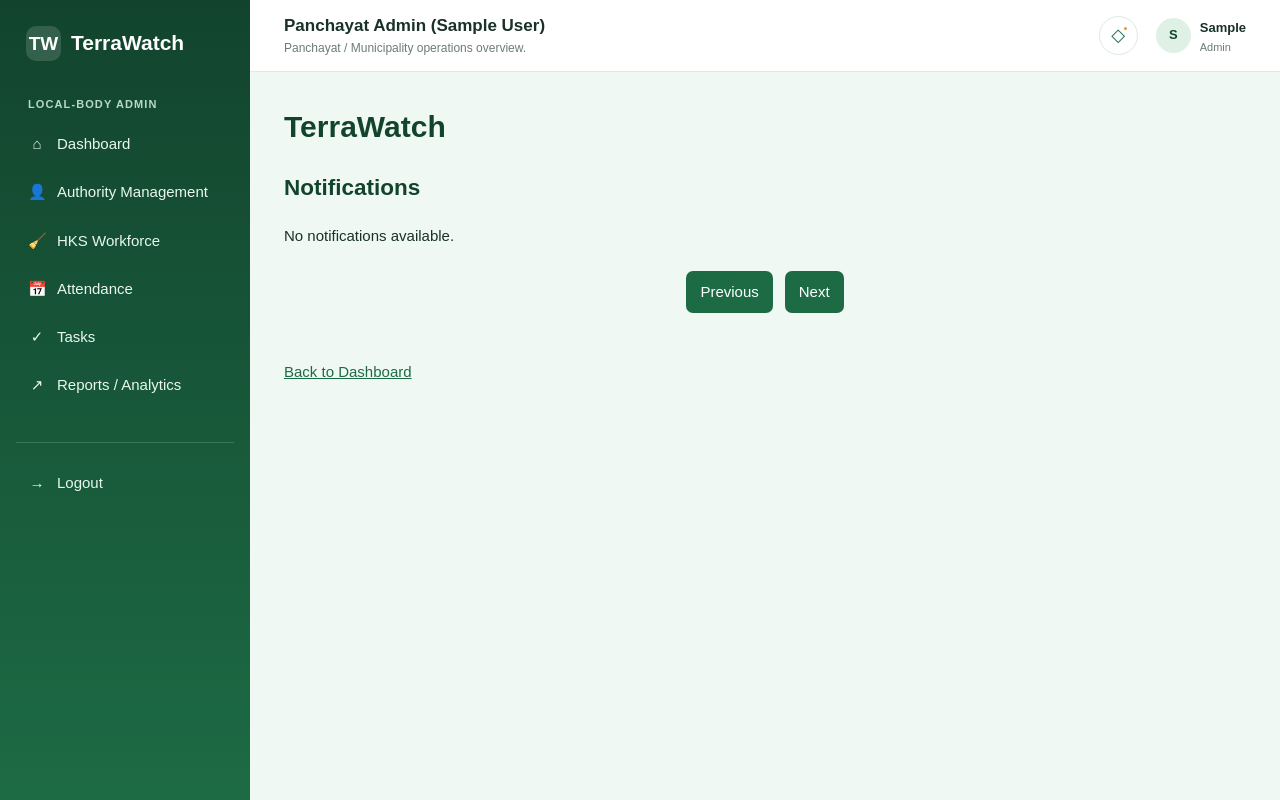
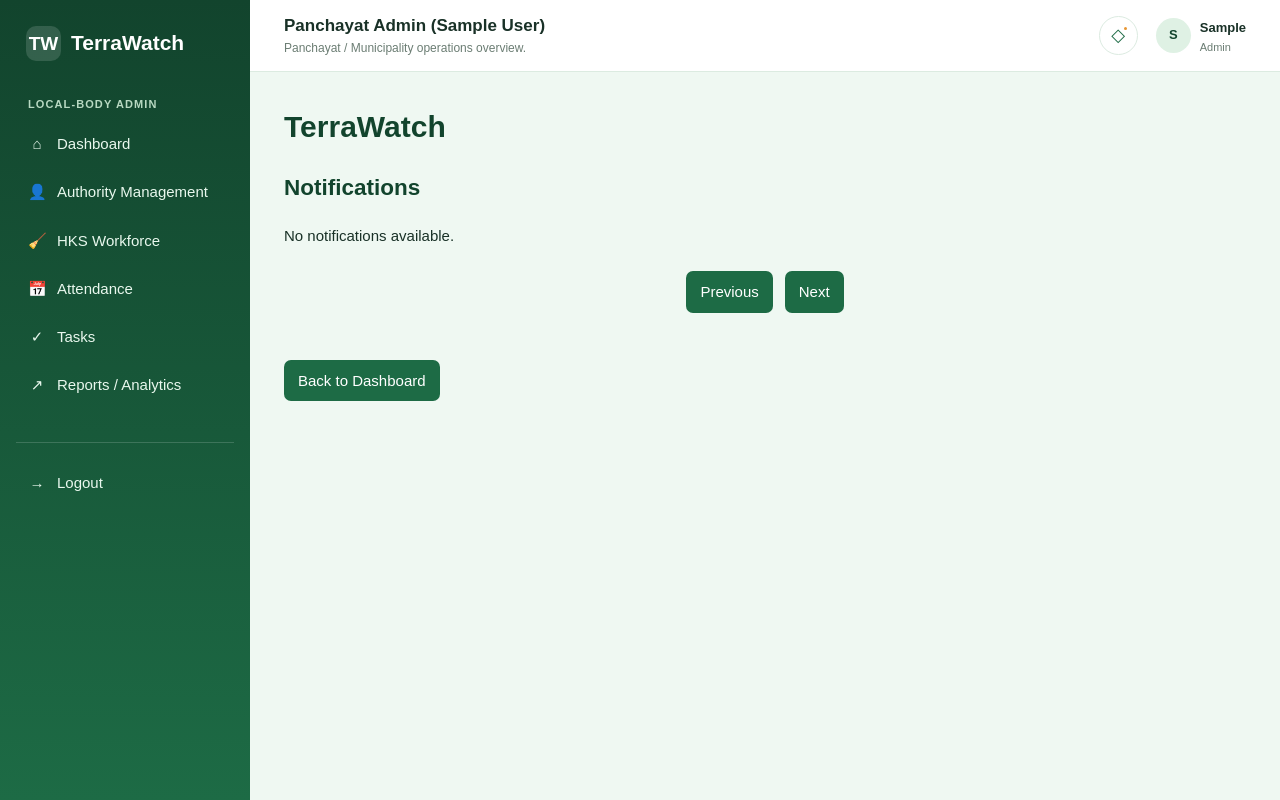
Before and after one commit to revathi-r-123/TerraWatch, a Django app: page /notifications/ in a window 1280 px wide. Run offline with Django 5.2, Linux system fonts and the light colour scheme; a user stored in the database is signed in; tables that the repository leaves empty hold one stand-in row (values such as "Sample post"); data that the repository does not hold is empty.

Commit message:
Updation in html pages

```diff
--- a/templates/analytics.html
+++ b/templates/analytics.html
@@ -25,6 +25,6 @@
 
 <br>
 
-<a href="{% url 'authority_dashboard' %}">Back to Dashboard</a>
+<a class="button" href="{% url 'authority_dashboard' %}">Back to Dashboard</a>
 
 {% endblock %}
--- a/templates/assigned_tasks.html
+++ b/templates/assigned_tasks.html
@@ -51,7 +51,7 @@
 
     <td>
         {% if task.before_photo %}
-            <a href="{{ task.before_photo.url }}" target="_blank" rel="noopener">View before</a>
+            <a class="button" href="{{ task.before_photo.url }}" target="_blank" rel="noopener">View before</a>
         {% else %}
             Not uploaded
         {% endif %}
@@ -59,7 +59,7 @@
 
     <td>
         {% if task.after_photo %}
-            <a href="{{ task.after_photo.url }}" target="_blank" rel="noopener">View after</a>
+            <a class="button" href="{{ task.after_photo.url }}" target="_blank" rel="noopener">View after</a>
         {% else %}
             Not uploaded
         {% endif %}
@@ -101,7 +101,7 @@
 
 <br>
 
-<a href="{% url 'worker_dashboard' %}">
+<a class="button" href="{% url 'worker_dashboard' %}">
     Back to Dashboard
 </a>
 
--- a/templates/attendance.html
+++ b/templates/attendance.html
@@ -51,6 +51,6 @@
 
 <br>
 
-<a href="{% url 'worker_dashboard' %}">Back to Dashboard</a>
+<a class="button" href="{% url 'worker_dashboard' %}">Back to Dashboard</a>
 
 {% endblock %}
--- a/templates/compliance.html
+++ b/templates/compliance.html
@@ -36,6 +36,6 @@
 
 <br>
 
-<a href="{% url 'authority_dashboard' %}">Back to Dashboard</a>
+<a class="button" href="{% url 'authority_dashboard' %}">Back to Dashboard</a>
 
 {% endblock %}
--- a/templates/feedback.html
+++ b/templates/feedback.html
@@ -36,7 +36,7 @@
 
 <br>
 
-<a href="{% url 'citizen_dashboard' %}">
+<a class="button" href="{% url 'citizen_dashboard' %}">
     Back to Dashboard
 </a>
 
--- a/templates/inspection.html
+++ b/templates/inspection.html
@@ -31,6 +31,6 @@
 
 <br>
 
-<a href="{% url 'authority_dashboard' %}">Back to Dashboard</a>
+<a class="button" href="{% url 'authority_dashboard' %}">Back to Dashboard</a>
 
 {% endblock %}
--- a/templates/maintenance_tasks.html
+++ b/templates/maintenance_tasks.html
@@ -34,6 +34,6 @@
 
 <br>
 
-<a href="{% url 'authority_dashboard' %}">Back to Dashboard</a>
+<a class="button" href="{% url 'authority_dashboard' %}">Back to Dashboard</a>
 
 {% endblock %}
--- a/templates/manage_reports.html
+++ b/templates/manage_reports.html
@@ -2,8 +2,8 @@
 
 {% block content %}
 
-<style>.workspace-head{display:flex;justify-content:space-between;align-items:end;gap:16px;margin-bottom:24px}.workspace-head h1{margin:0;font-size:28px}.workspace-head p{margin:6px 0 0;color:var(--muted)}.back-action{padding:9px 13px;border:1px solid var(--line);border-radius:8px;background:#fff;text-decoration:none;font-size:13px;font-weight:700}.data-panel{overflow:hidden;border:1px solid var(--line);border-radius:14px;background:#fff;box-shadow:var(--shadow)}.table-scroll{overflow-x:auto}.authority-table{width:100%;min-width:850px;border-collapse:collapse}.authority-table th,.authority-table td{padding:15px 18px;border-bottom:1px solid #edf4ef;text-align:left;vertical-align:top}.authority-table th{background:#f8fcf9;color:var(--muted);font-size:11px;letter-spacing:.06em;text-transform:uppercase}.authority-table td{font-size:13px}.report-title{font-weight:700}.report-description{max-width:280px;color:var(--muted)}.status-chip{display:inline-block;padding:4px 9px;border-radius:999px;background:#e4f4e9;color:var(--forest-dark);font-size:12px;font-weight:700}</style>
-<section class="workspace-head"><div><h1>Manage reports</h1><p>Review every issue reported by citizens in one workspace.</p></div><a class="back-action" href="{% url 'authority_dashboard' %}">← Authority dashboard</a></section>
+<style>.workspace-head{display:flex;justify-content:space-between;align-items:end;gap:16px;margin-bottom:24px}.workspace-head h1{margin:0;font-size:28px}.workspace-head p{margin:6px 0 0;color:var(--muted)}.back-action{padding:9px 13px;border:1px solid var(--line);border-radius:8px;background:#fff;color:var(--forest-dark);text-decoration:none;font-size:13px;font-weight:700}.data-panel{overflow:hidden;border:1px solid var(--line);border-radius:14px;background:#fff;box-shadow:var(--shadow)}.table-scroll{overflow-x:auto}.authority-table{width:100%;min-width:850px;border-collapse:collapse}.authority-table th,.authority-table td{padding:15px 18px;border-bottom:1px solid #edf4ef;text-align:left;vertical-align:top}.authority-table th{background:#f8fcf9;color:var(--muted);font-size:11px;letter-spacing:.06em;text-transform:uppercase}.authority-table td{font-size:13px}.report-title{font-weight:700}.report-description{max-width:280px;color:var(--muted)}.status-chip{display:inline-block;padding:4px 9px;border-radius:999px;background:#e4f4e9;color:var(--forest-dark);font-size:12px;font-weight:700}</style>
+<section class="workspace-head"><div><h1>Manage reports</h1><p>Review every issue reported by citizens in one workspace.</p></div><a class="button back-action" href="{% url 'authority_dashboard' %}">← Authority dashboard</a></section>
 
 <section class="data-panel"><div class="table-scroll"><table class="authority-table">
     <tr>
--- a/templates/my_report.html
+++ b/templates/my_report.html
@@ -46,13 +46,13 @@
 
 {% include 'includes/pagination.html' with page_obj=reports %}
 
-<a href="{% url 'report_issue' %}">
+<a class="button" href="{% url 'report_issue' %}">
     Report a New Issue
 </a>
 
 <br><br>
 
-<a href="{% url 'citizen_dashboard' %}">
+<a class="button" href="{% url 'citizen_dashboard' %}">
     Back to Dashboard
 </a>
 
--- a/templates/notifications.html
+++ b/templates/notifications.html
@@ -41,7 +41,7 @@
 {% if role == 'citizen' %}
 
 
-<a href="{% url 'citizen_dashboard' %}">
+<a class="button" href="{% url 'citizen_dashboard' %}">
     Back to Dashboard
 </a>
 
@@ -49,7 +49,7 @@
 {% elif role == 'authority' %}
 
 
-<a href="{% url 'authority_dashboard' %}">
+<a class="button" href="{% url 'authority_dashboard' %}">
     Back to Dashboard
 </a>
 
@@ -57,7 +57,7 @@
 {% elif role == 'worker' %}
 
 
-<a href="{% url 'worker_dashboard' %}">
+<a class="button" href="{% url 'worker_dashboard' %}">
     Back to Dashboard
 </a>
 
--- a/templates/register.html
+++ b/templates/register.html
@@ -276,7 +276,7 @@
 
     <p class="login-link">
         Already have an account?
-        <a href="{% url 'login' %}">Login</a>
+        <a class="button" href="{% url 'login' %}">Login</a>
     </p>
 </div>
 
--- a/templates/report_issue.html
+++ b/templates/report_issue.html
@@ -116,7 +116,7 @@
 
 <br>
 
-<a href="{% url 'citizen_dashboard' %}">
+<a class="button" href="{% url 'citizen_dashboard' %}">
     Back to Dashboard
 </a>
 
--- a/templates/worker_availability.html
+++ b/templates/worker_availability.html
@@ -46,6 +46,6 @@
 
 <br>
 
-<a href="{% url 'worker_dashboard' %}">Back to Dashboard</a>
+<a class="button" href="{% url 'worker_dashboard' %}">Back to Dashboard</a>
 
 {% endblock %}
```
